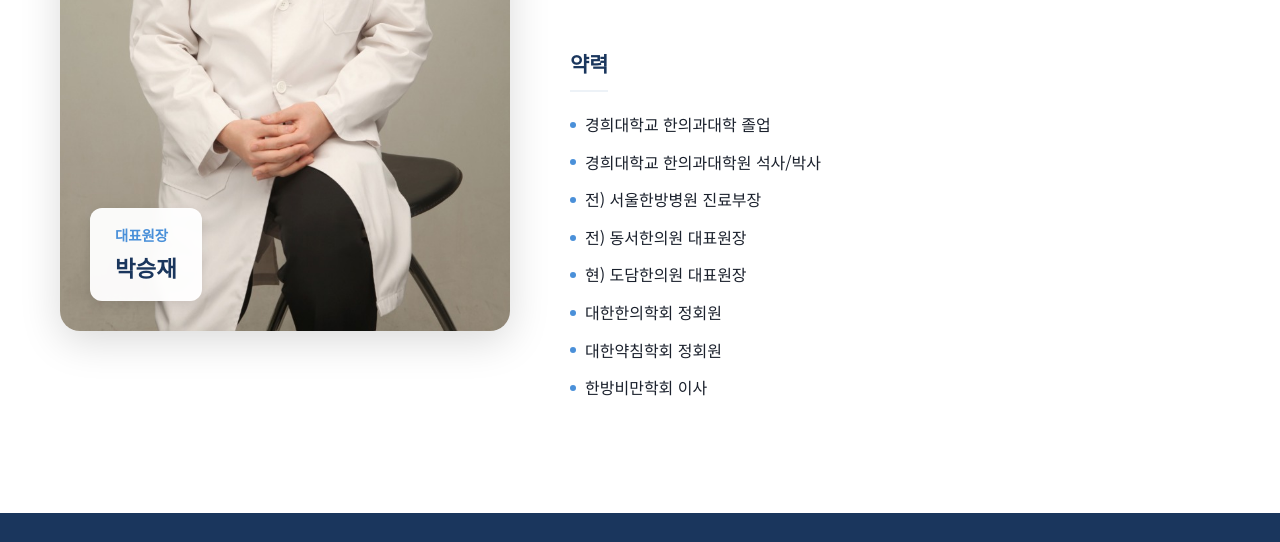
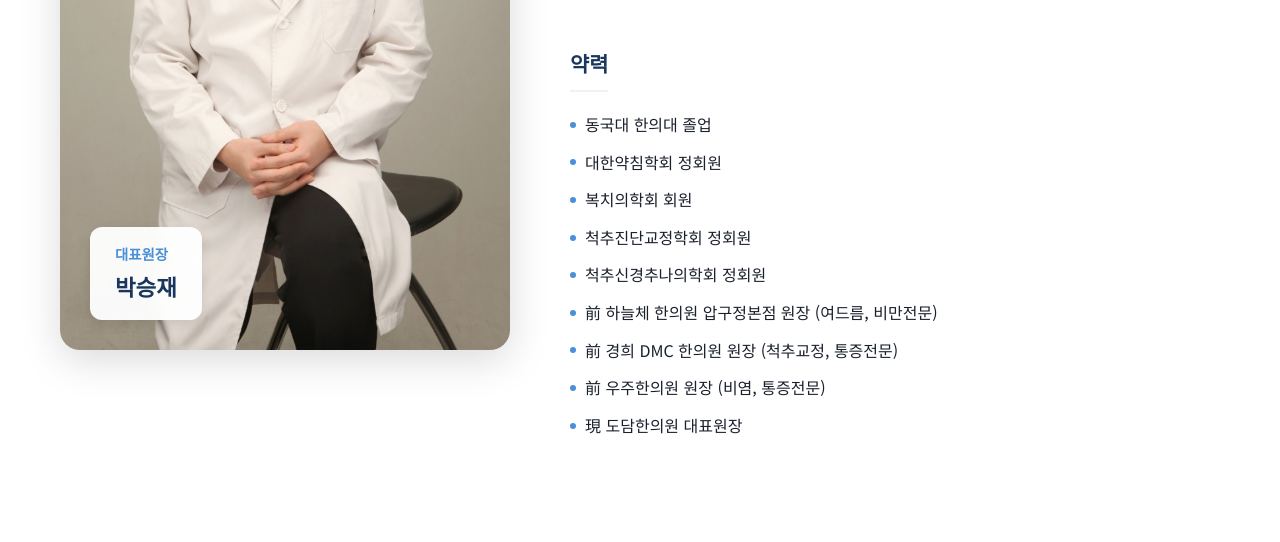
Before and after one commit to arcpsj11-dev/dodam, a plain HTML site: page doctor.html in a window 1280 px wide. Shown: the part 896-1438 px from the top of the page. Drawn offline with Linux system fonts and the light colour scheme.

Commit message:
Update medical hours, doctor career, and remove event popup

```diff
--- a/doctor.html
+++ b/doctor.html
@@ -119,14 +119,15 @@
                     <div class="career-box">
                         <h3>약력</h3>
                         <ul class="career-list">
-                            <li>경희대학교 한의과대학 졸업</li>
-                            <li>경희대학교 한의과대학원 석사/박사</li>
-                            <li>전) 서울한방병원 진료부장</li>
-                            <li>전) 동서한의원 대표원장</li>
-                            <li>현) 도담한의원 대표원장</li>
-                            <li>대한한의학회 정회원</li>
+                            <li>동국대 한의대 졸업</li>
                             <li>대한약침학회 정회원</li>
-                            <li>한방비만학회 이사</li>
+                            <li>복치의학회 회원</li>
+                            <li>척추진단교정학회 정회원</li>
+                            <li>척추신경추나의학회 정회원</li>
+                            <li>前 하늘체 한의원 압구정본점 원장 (여드름, 비만전문)</li>
+                            <li>前 경희 DMC 한의원 원장 (척추교정, 통증전문)</li>
+                            <li>前 우주한의원 원장 (비염, 통증전문)</li>
+                            <li>現 도담한의원 대표원장</li>
                         </ul>
                     </div>
                 </div>
```
Also changed, not shown: index.html (+6 -21 lines).
